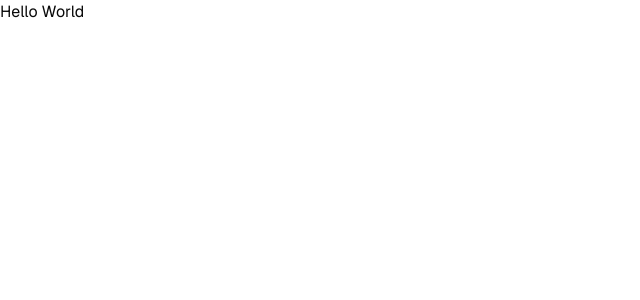
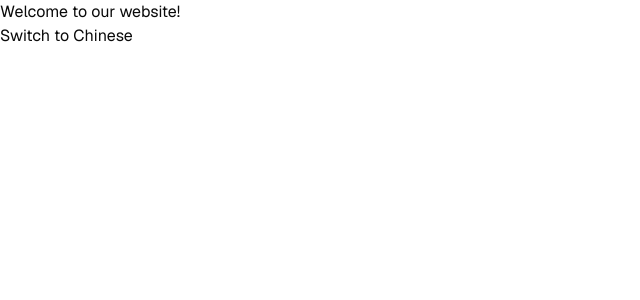
Before and after one commit to emjjkk/op-template-nextjs, a Next.js app: page / in a window 1280 px wide. Shown: the top 300 px of the page, without its empty margins (0-640 px from the left). Built offline with nearby package versions, Linux system fonts and the light colour scheme.

Commit message:
🌐 implement localization w/ i18n

```diff
--- a/app/layout.tsx
+++ b/app/layout.tsx
@@ -1,3 +1,5 @@
+import I18nProvider from "@/components/I18nProvider";
+
 import { Geist } from "next/font/google";
 import "./globals.css";
 
@@ -24,7 +26,7 @@ export default function RootLayout({
   return (
     <html lang="en" className={geistSans.className} suppressHydrationWarning>
       <body>
-        {children}
+        <I18nProvider>{children}</I18nProvider>
       </body>
     </html>
   );
--- a/app/page.tsx
+++ b/app/page.tsx
@@ -1,7 +1,19 @@
-export default async function Home() {
+"use client";
+
+import { useTranslation } from "react-i18next";
+
+export default function Home() {
+  const { t, i18n } = useTranslation();
+
+  const changeLanguage = () => {
+    const newLang = i18n.language === "en" ? "zh" : "en";
+    i18n.changeLanguage(newLang);
+  };
+
   return (
-    <>
-      Hello World
-    </>
+    <div>
+      <h1>{t("welcome")}</h1>
+      <button onClick={changeLanguage}>{t("language")}</button>
+    </div>
   );
 }
--- /dev/null
+++ b/components/I18nProvider.tsx
@@ -0,0 +1,9 @@
+"use client";
+
+import { ReactNode } from "react";
+import { I18nextProvider } from "react-i18next";
+import i18n from "@/lib/i18n";
+
+export default function I18nProvider({ children }: { children: ReactNode }) {
+  return <I18nextProvider i18n={i18n}>{children}</I18nextProvider>;
+}
--- /dev/null
+++ b/lib/i18n.ts
@@ -0,0 +1,23 @@
+"use client";
+
+import i18n from "i18next";
+import { initReactI18next } from "react-i18next";
+import LanguageDetector from "i18next-browser-languagedetector";
+import en from "@/locales/en.json";
+import zh from "@/locales/zh.json";
+
+i18n
+  .use(LanguageDetector)
+  .use(initReactI18next)
+  .init({
+    resources: {
+      en: { translation: en },
+      zh: { translation: zh },
+    },
+    fallbackLng: "en",
+    interpolation: {
+      escapeValue: false,
+    },
+  });
+
+export default i18n;
--- /dev/null
+++ b/locales/en.json
@@ -0,0 +1,4 @@
+{
+    "welcome": "Welcome to our website!",
+    "language": "Switch to Chinese"
+  }
--- /dev/null
+++ b/locales/zh.json
@@ -0,0 +1,4 @@
+{
+    "welcome": "欢迎来到我们的网站！",
+    "language": "切换到英文"
+  }
--- a/package.json
+++ b/package.json
@@ -16,12 +16,15 @@
     "class-variance-authority": "^0.7.0",
     "clsx": "^2.1.1",
     "dotenv": "^16.4.7",
+    "i18next": "^24.2.2",
+    "i18next-browser-languagedetector": "^8.0.2",
     "lucide-react": "^0.468.0",
     "next": "latest",
     "next-themes": "^0.4.3",
     "prettier": "^3.3.3",
     "react": "19.0.0",
-    "react-dom": "19.0.0"
+    "react-dom": "19.0.0",
+    "react-i18next": "^15.4.0"
   },
   "devDependencies": {
     "@types/node": "^22.10.2",
```
Also changed, not shown: 1 other file (tests, documents, lock files or other folders).
